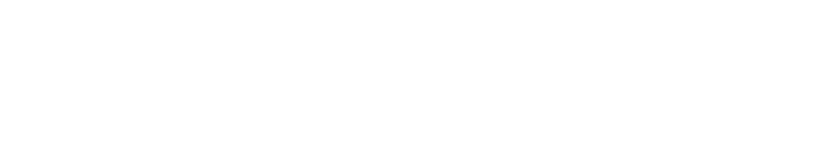
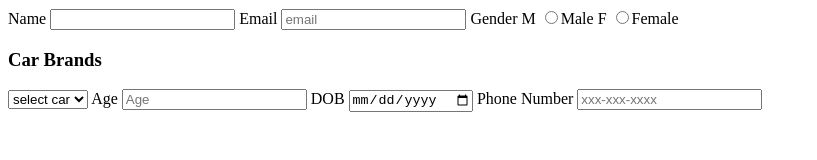
Before and after one commit to acciojob/signup-form-car-GDChoudhary, a website: page main.html in a window 1280 px wide. Shown: the whole page, without its empty margins (0-817 px from the left). Drawn offline with Linux system fonts and the light colour scheme.

Commit message:
created a submission

```diff
--- a/main.html
+++ b/main.html
@@ -7,10 +7,32 @@
 </head>
 
 <body>
-	<!-- the entire body must be written by student -->
+	<!-- the entire body must be written by the student -->
     <script type="text/javascript" src="./script.js">
 </script>
-
+<form action="/submit" method="get" name="">
+	<label for="name">Name</label>
+	<input type="text" required id="name" placehollder="Name">
+	<label for="email">Email</label>
+	<input type="email"  required id="email" placeholder="email">
+	<label>Gender</label>
+	<label for="gender_m">M</label>
+	<input type="radio" name="gender" required id="gender_m">Male
+	<label for="gender_f">F</label>
+	<input type="radio" name="gender" required id="gender_f">Female
+	<h3>Car Brands</h3>
+	<select id>
+		<option>select car</option>
+		<options>Suzuki</options>
+		<options>Hyundai</options>
+	</select>
+	<label for="age">Age</label>
+	<input type="number" required id="age" placeholder="Age">
+	<label for="dob">DOB</label>
+	<input type="date" required id="dob">
+	<label for="tel">Phone Number</label>
+	<input type="Tel" id="tel" placeholder="xxx-xxx-xxxx">
+</form>
 </body>
 
 </html>
```
